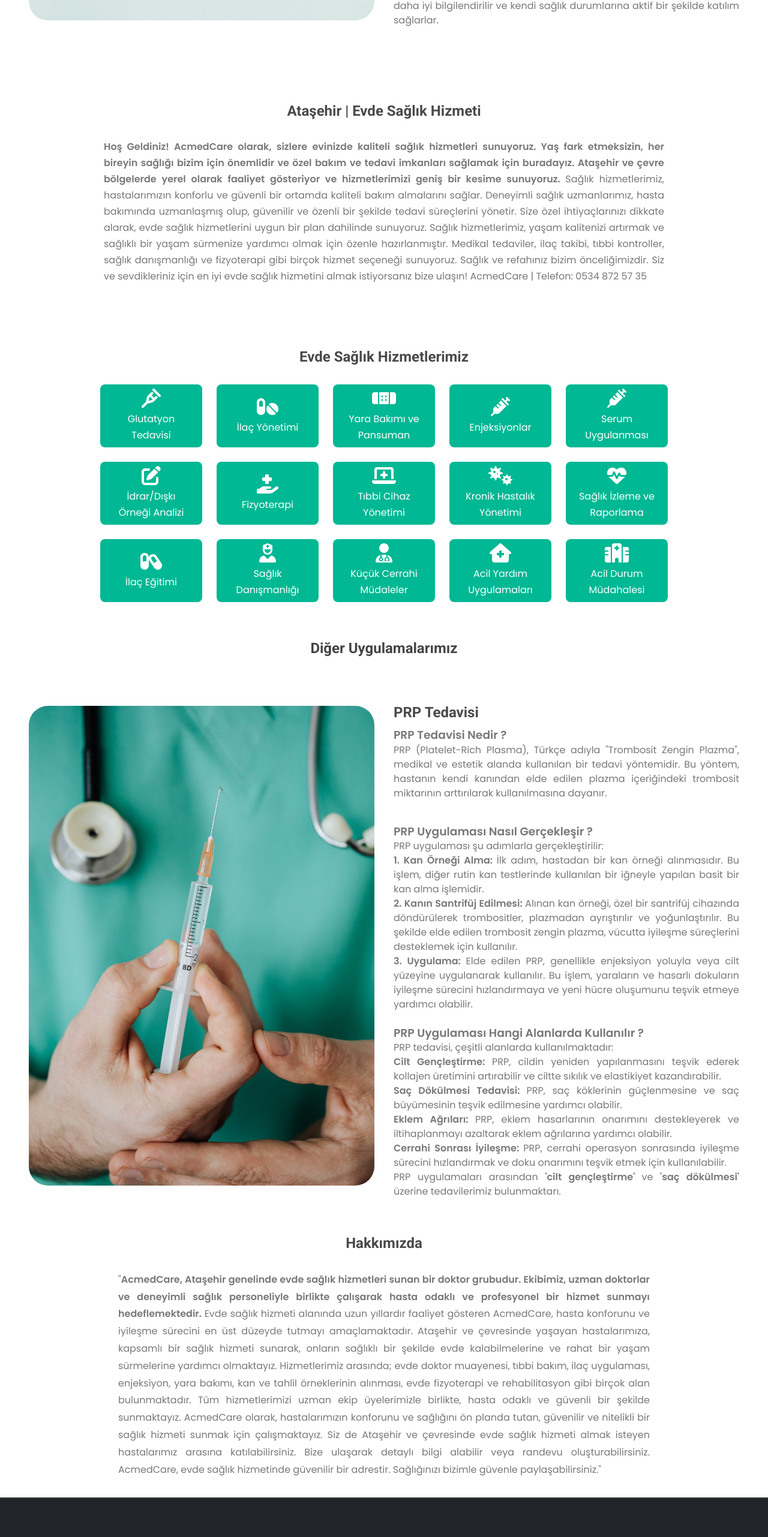
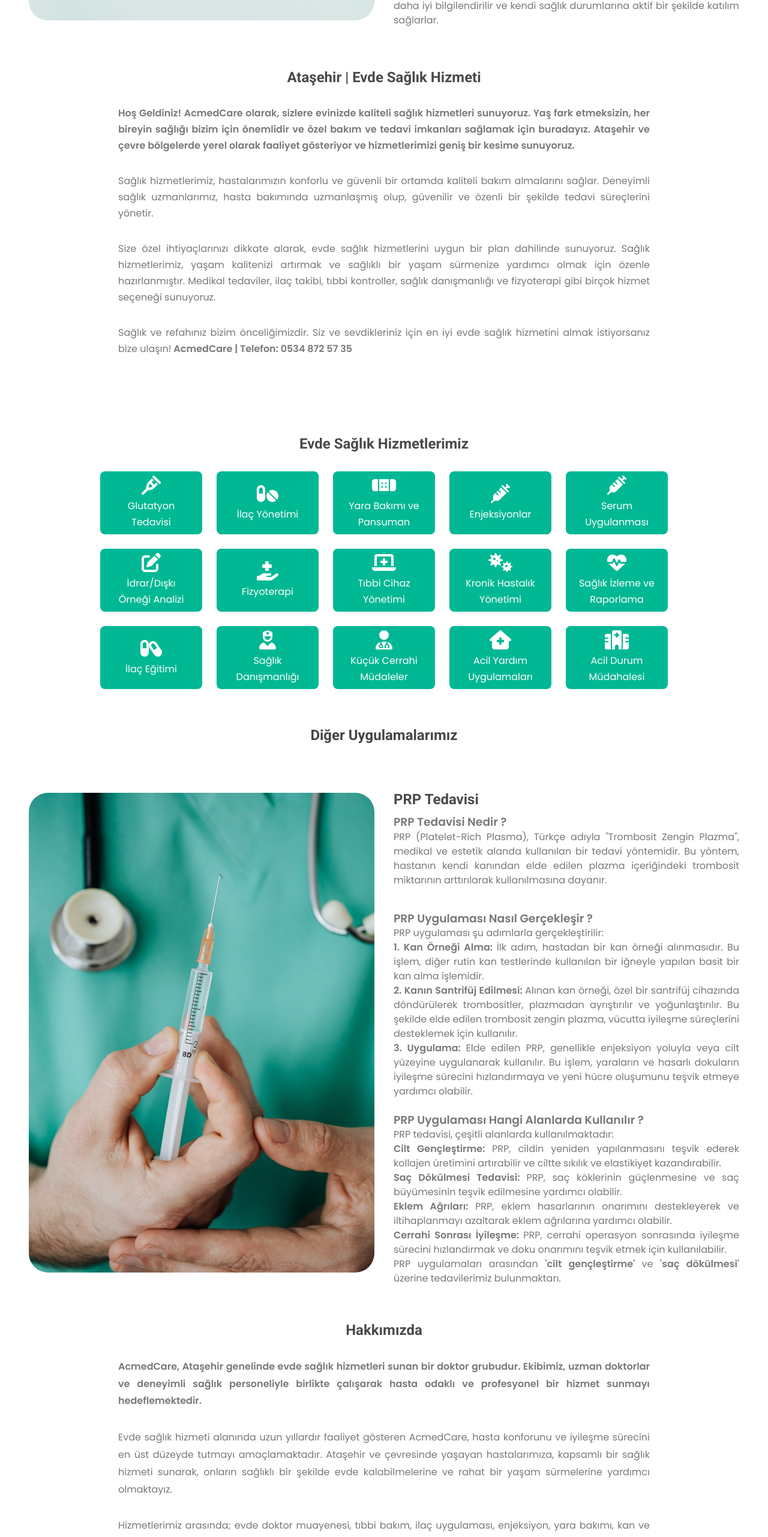
Before and after one commit to taneruzum/Medical-Web-Site, a Next.js app: page / in a window 1280 px wide. Shown: the part 1616-4179 px from the top of the page at 60% size. Built offline with nearby package versions, Linux system fonts and the light colour scheme.

Commit message:
index changes v2

```diff
--- a/src/pages/index.css
+++ b/src/pages/index.css
@@ -91,8 +91,7 @@
     justify-content: center;
     flex-direction: column;
     row-gap: 2rem;
-    padding: 0.5rem;
-    margin-top: 80px;
+    padding: 2rem;
 
 }
 
--- a/src/pages/index.tsx
+++ b/src/pages/index.tsx
@@ -156,15 +156,14 @@
         </div>
         <div className="informationBox2">
           <h2>Ataşehir | Evde Sağlık Hizmeti</h2>
-          <p> <strong>Hoş Geldiniz! AcmedCare olarak, sizlere evinizde kaliteli sağlık hizmetleri sunuyoruz. Yaş fark etmeksizin, her bireyin sağlığı bizim için önemlidir ve özel bakım ve tedavi imkanları sağlamak için buradayız. Ataşehir ve çevre bölgelerde yerel olarak faaliyet gösteriyor ve hizmetlerimizi geniş bir kesime sunuyoruz. </strong>
-            Sağlık hizmetlerimiz, hastalarımızın konforlu ve güvenli bir ortamda kaliteli bakım almalarını sağlar.
+            <p><strong>Hoş Geldiniz! AcmedCare olarak, sizlere evinizde kaliteli sağlık hizmetleri sunuyoruz. Yaş fark etmeksizin, her bireyin sağlığı bizim için önemlidir ve özel bakım ve tedavi imkanları sağlamak için buradayız. Ataşehir ve çevre bölgelerde yerel olarak faaliyet gösteriyor ve hizmetlerimizi geniş bir kesime sunuyoruz. </strong></p>
+            <p>Sağlık hizmetlerimiz, hastalarımızın konforlu ve güvenli bir ortamda kaliteli bakım almalarını sağlar.
+            Deneyimli sağlık uzmanlarımız, hasta bakımında uzmanlaşmış olup, güvenilir ve özenli bir şekilde tedavi süreçlerini yönetir.</p>
 
-            Deneyimli sağlık uzmanlarımız, hasta bakımında uzmanlaşmış olup, güvenilir ve özenli bir şekilde tedavi süreçlerini yönetir. Size özel ihtiyaçlarınızı dikkate alarak, evde sağlık hizmetlerini uygun bir plan dahilinde sunuyoruz. Sağlık hizmetlerimiz, yaşam kalitenizi artırmak ve sağlıklı bir yaşam sürmenize yardımcı olmak için özenle hazırlanmıştır. Medikal tedaviler, ilaç takibi, tıbbi kontroller, sağlık danışmanlığı ve fizyoterapi gibi birçok hizmet seçeneği sunuyoruz.
+            <p>Size özel ihtiyaçlarınızı dikkate alarak, evde sağlık hizmetlerini uygun bir plan dahilinde sunuyoruz. Sağlık hizmetlerimiz, yaşam kalitenizi artırmak ve sağlıklı bir yaşam sürmenize yardımcı olmak için özenle hazırlanmıştır. Medikal tedaviler, ilaç takibi, tıbbi kontroller, sağlık danışmanlığı ve fizyoterapi gibi birçok hizmet seçeneği sunuyoruz.</p>
 
-            Sağlık ve refahınız bizim önceliğimizdir. Siz ve sevdikleriniz için en iyi evde sağlık hizmetini almak istiyorsanız bize ulaşın!
-            AcmedCare | Telefon: 0534 872 57 35
-            </p>
-
+            <p>Sağlık ve refahınız bizim önceliğimizdir. Siz ve sevdikleriniz için en iyi evde sağlık hizmetini almak istiyorsanız bize ulaşın!
+            <strong> AcmedCare | Telefon: 0534 872 57 35</strong> </p>
         </div>
 
 
@@ -228,17 +227,15 @@
 
         <div className="aboutUsText">
           <h2>Hakkımızda</h2>
-          <p> "<strong>AcmedCare, Ataşehir genelinde evde sağlık hizmetleri sunan bir doktor grubudur. Ekibimiz, uzman doktorlar ve deneyimli sağlık personeliyle birlikte çalışarak hasta odaklı ve profesyonel bir hizmet sunmayı hedeflemektedir. </strong>
+           <p><strong>AcmedCare, Ataşehir genelinde evde sağlık hizmetleri sunan bir doktor grubudur. Ekibimiz, uzman doktorlar ve deneyimli sağlık personeliyle birlikte çalışarak hasta odaklı ve profesyonel bir hizmet sunmayı hedeflemektedir. </strong></p>
 
-            Evde sağlık hizmeti alanında uzun yıllardır faaliyet gösteren AcmedCare, hasta konforunu ve iyileşme sürecini en üst düzeyde tutmayı amaçlamaktadır. Ataşehir ve çevresinde yaşayan hastalarımıza, kapsamlı bir sağlık hizmeti sunarak, onların sağlıklı bir şekilde evde kalabilmelerine ve rahat bir yaşam sürmelerine yardımcı olmaktayız.
+            <p>Evde sağlık hizmeti alanında uzun yıllardır faaliyet gösteren AcmedCare, hasta konforunu ve iyileşme sürecini en üst düzeyde tutmayı amaçlamaktadır. Ataşehir ve çevresinde yaşayan hastalarımıza, kapsamlı bir sağlık hizmeti sunarak, onların sağlıklı bir şekilde evde kalabilmelerine ve rahat bir yaşam sürmelerine yardımcı olmaktayız.</p>
 
-            Hizmetlerimiz arasında; evde doktor muayenesi, tıbbi bakım, ilaç uygulaması, enjeksiyon, yara bakımı, kan ve tahlil örneklerinin alınması, evde fizyoterapi ve rehabilitasyon gibi birçok alan bulunmaktadır. Tüm hizmetlerimizi uzman ekip üyelerimizle birlikte, hasta odaklı ve güvenli bir şekilde sunmaktayız.
+            <p>Hizmetlerimiz arasında; evde doktor muayenesi, tıbbi bakım, ilaç uygulaması, enjeksiyon, yara bakımı, kan ve tahlil örneklerinin alınması, evde fizyoterapi ve rehabilitasyon gibi birçok alan bulunmaktadır. Tüm hizmetlerimizi uzman ekip üyelerimizle birlikte, hasta odaklı ve güvenli bir şekilde sunmaktayız.</p>
 
-            AcmedCare olarak, hastalarımızın konforunu ve sağlığını ön planda tutan, güvenilir ve nitelikli bir sağlık hizmeti sunmak için çalışmaktayız. Siz de Ataşehir ve çevresinde evde sağlık hizmeti almak isteyen hastalarımız arasına katılabilirsiniz. Bize ulaşarak detaylı bilgi alabilir veya randevu oluşturabilirsiniz.
+            <p>AcmedCare olarak, hastalarımızın konforunu ve sağlığını ön planda tutan, güvenilir ve nitelikli bir sağlık hizmeti sunmak için çalışmaktayız. Siz de Ataşehir ve çevresinde evde sağlık hizmeti almak isteyen hastalarımız arasına katılabilirsiniz. Bize ulaşarak detaylı bilgi alabilir veya randevu oluşturabilirsiniz.</p>
 
-            AcmedCare, evde sağlık hizmetinde güvenilir bir adrestir. Sağlığınızı bizimle güvenle paylaşabilirsiniz."
-
-            </p>
+            <strong>"AcmedCare, evde sağlık hizmetinde güvenilir bir adrestir. Sağlığınızı bizimle güvenle paylaşabilirsiniz."</strong>
 
         </div>
 
```
